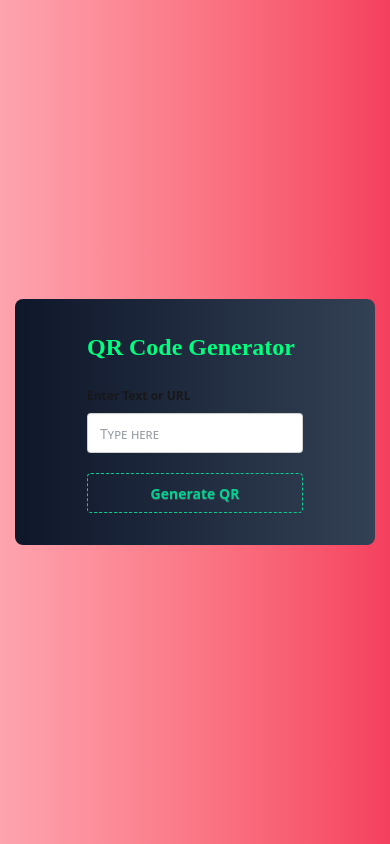
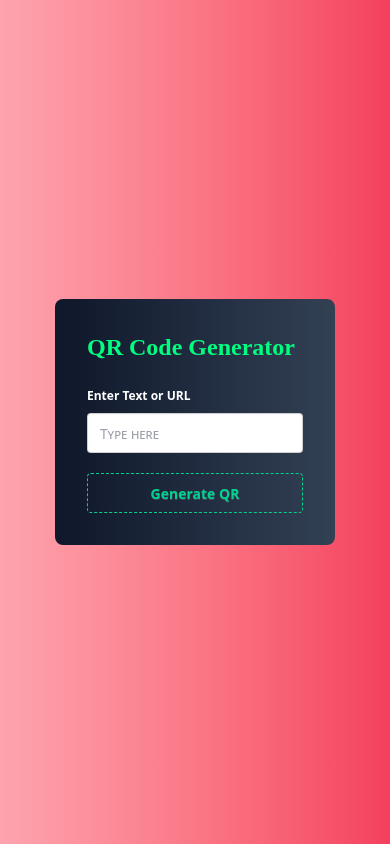
Before and after one commit to Sk-Pandey/QR-Code-Generator, a React (Vite) app: page / in a window 390 px wide. Built offline with nearby package versions, Linux system fonts and the light colour scheme.

Commit message:
Four commit

```diff
--- a/src/App.jsx
+++ b/src/App.jsx
@@ -21,15 +21,15 @@ from-[#fda4af]
 to-[#f43f5e]">
       <div className="space-y-4 bg-gradient-to-r
 from-[#0f172a]
-to-[#334155] py-8 px-18 rounded-lg">
+to-[#334155] py-8 px-8 md:px-18 rounded-lg">
         <h1 className="text-2xl font-bold">QR Code Generator</h1>
         <fieldset className="fieldset">
-          <legend className="fieldset-legend">Enter Text or URL</legend>
+          <legend className="fieldset-legend text-white">Enter Text or URL</legend>
           <input id="input"
           type="text" value={Text} onChange={(e)=>setText(e.target.value)} className="input w-54 bg-white focus:outline-none focus:border-2 text-gray-700" placeholder="Type here" autoComplete="off"/>
         </fieldset>
         {Qr && <img src={Qr} alt="QR Code" className="mx-auto p-2 bg-white rounded-lg" />}
-        <button onClick={()=>(QrGenerator(Text))} className="btn btn-dash btn-success min-w-54">Generate QR</button>
+        <button onClick={()=>(QrGenerator(Text))} className="btn btn-dash btn-success w-54">Generate QR</button>
       </div>
     </div>
   );
```
